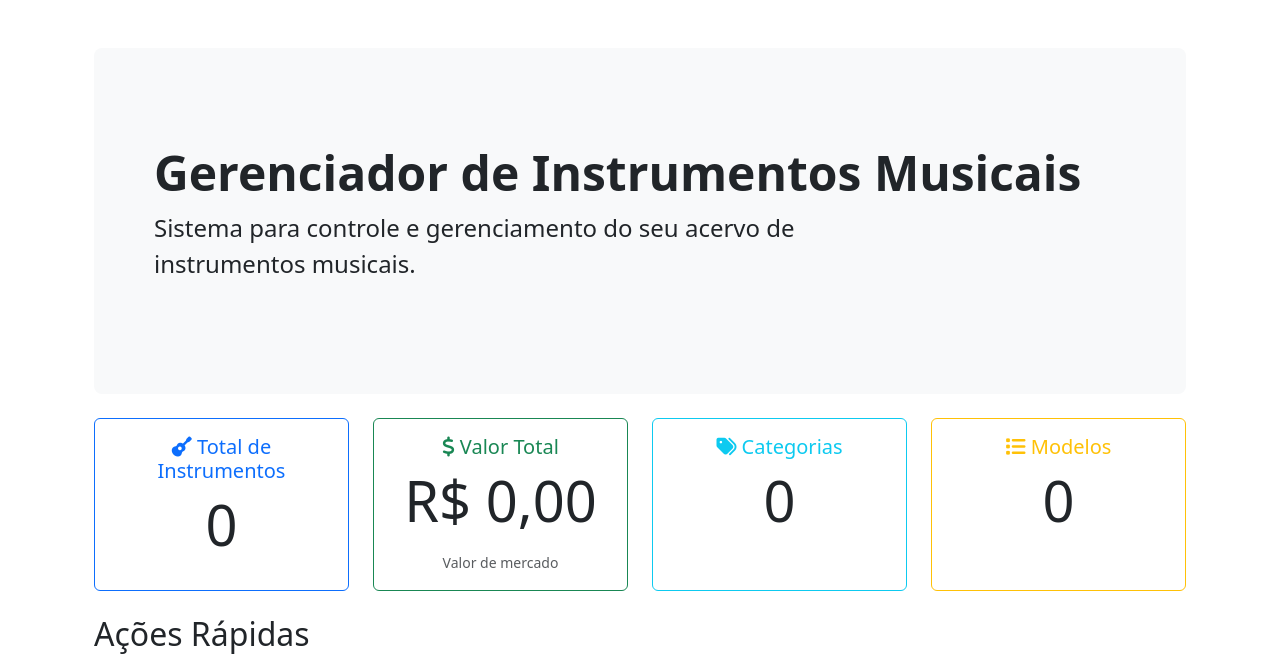
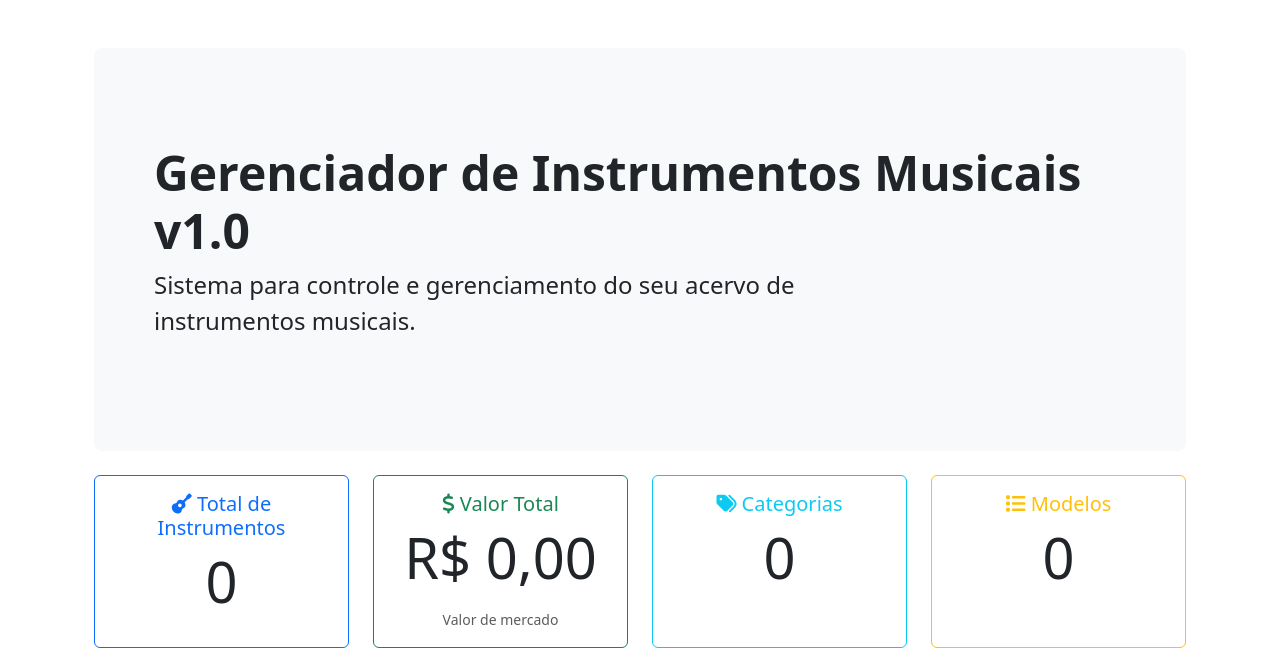
Before and after one commit to rogaciano/instrumentos, a Django app: page / in a window 1280 px wide. Shown: the part 56-710 px from the top of the page. Run offline with Django 5.2, Linux system fonts and the light colour scheme; the visitor is signed in with stand-in values (Sample User, id 1); data that the repository does not hold is empty.

Commit message:
Add version number to home page header

```diff
--- a/instrumentos/templates/instrumentos/home.html
+++ b/instrumentos/templates/instrumentos/home.html
@@ -5,7 +5,7 @@
     <!-- Cabeçalho -->
     <div class="p-5 mb-4 bg-light rounded-3">
         <div class="container-fluid py-5">
-            <h1 class="display-5 fw-bold">Gerenciador de Instrumentos Musicais</h1>
+            <h1 class="display-5 fw-bold">Gerenciador de Instrumentos Musicais v1.0</h1>
             <p class="col-md-8 fs-4">Sistema para controle e gerenciamento do seu acervo de instrumentos musicais.</p>
         </div>
     </div>
```
